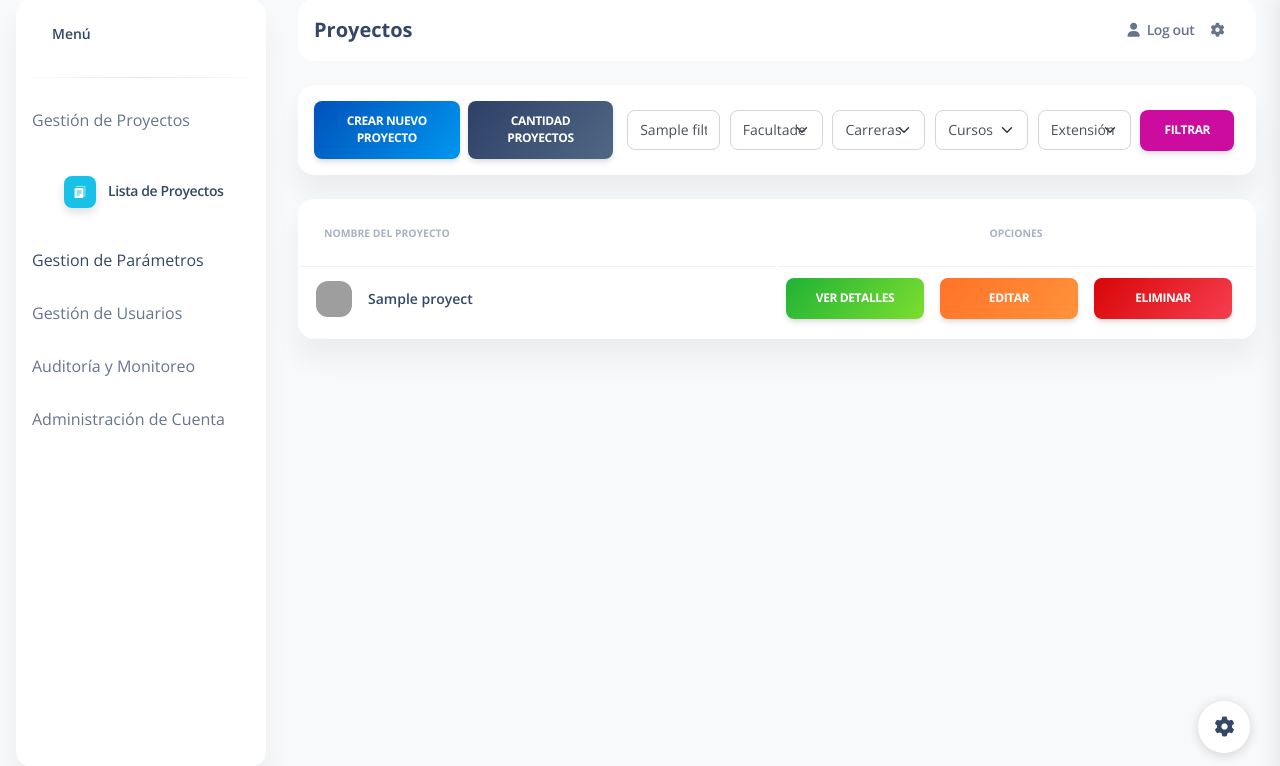
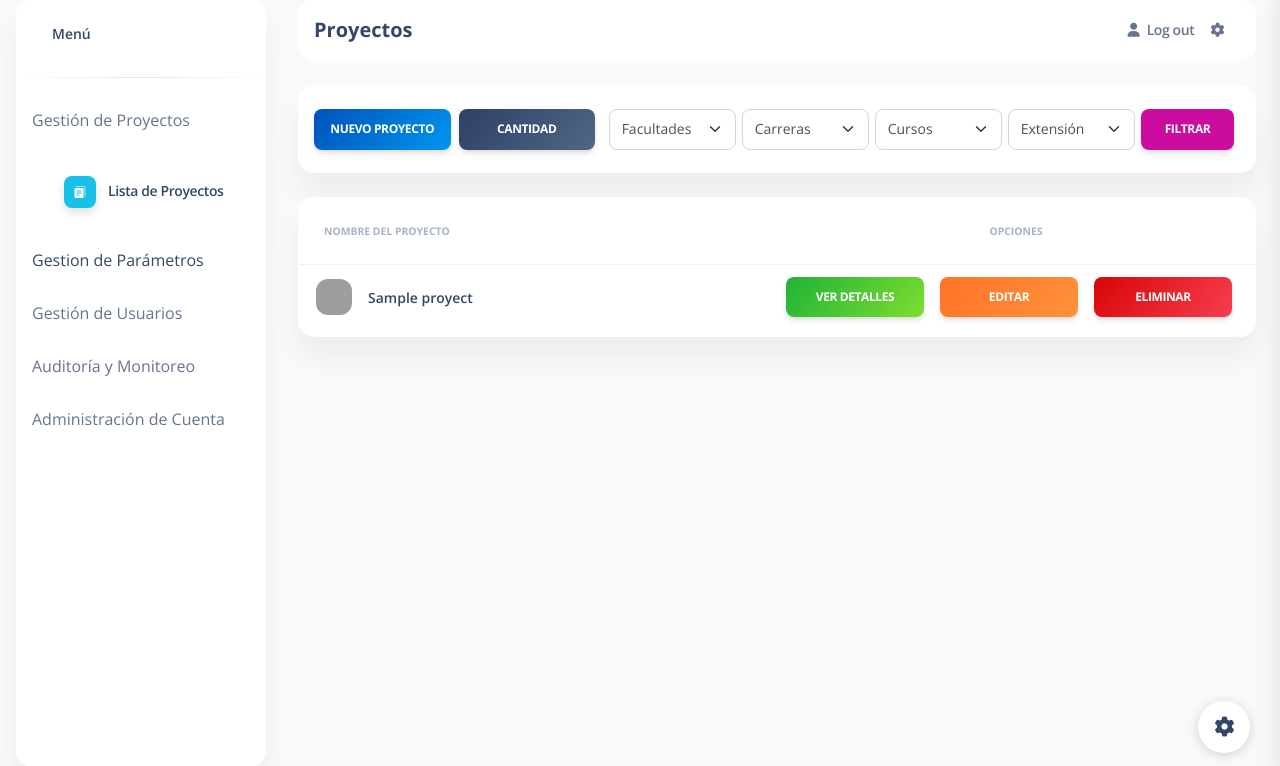
Before and after one commit to Gato513/FaskAPI_UCI_Repo_Proyects, a FastAPI app: template templates/project_management/show_project.html in a window 1280 px wide. Shown: the part 17-783 px from the top of the page. Run offline with FastAPI, Linux system fonts and the light colour scheme; the template is opened without the code that fills it: most values are stand-ins (such as "Sample title", 1, 10 or a date in 2020); parts of the project's set-up code (start-up, migrations or seed data) failed here and were passed over; some libraries are stand-ins or nearby versions; grey boxes are pictures that could not be loaded.

Commit message:
mejora de stilos

```diff
--- a/templates/parameter_management/courses.html
+++ b/templates/parameter_management/courses.html
@@ -519,7 +519,7 @@
 							</div>
 
 							<div
-								class="d-flex justify-content-between gap-2 gap-sm-6 text-center w-100 w-md-50 w-lg-35 ">
+								class="d-flex justify-content-between gap-2 text-center  w-md-50 w-lg-35 ">
 
 								<!-- Trabajando -->
 								<select class="form-select cursor-pointer" aria-label="Default select example"
--- a/templates/project_management/show_project.html
+++ b/templates/project_management/show_project.html
@@ -452,28 +452,25 @@
             <div class="d-flex align-items-center justify-content-evenly gap-2" style="min-height: 3.5rem">
 
               <!-- Botón de Crear Proyecto -->
-              <a class="mb-0 p-0 w-20" href="/dashboard/projects/create_project">
+              <a class="mb-0 p-0 w-15" href="/dashboard/projects/create_project">
                 <button type="button" class="btn bg-gradient-info mb-0 px-3 w-100">
-                  Crear Nuevo Proyecto
+                  Nuevo Proyecto
                 </button>
               </a>
 
               <!-- Botón de Proyectos por Carrera -->
-              <a class="mb-0 p-0 w-20" href="/dashboard/projects/projects_by_career">
+              <a class="mb-0 p-0 w-15" href="/dashboard/projects/projects_by_career">
                 <button type="button" class="btn bg-gradient-secondary mb-0 px-3 w-100">
-                  Cantidad Proyectos
+                  Cantidad
                 </button>
               </a>
 
               <!-- Contenedor de Filtros -->
               <form method="get" action="/dashboard/projects/show_project"
-                class="d-flex flex-wrap gap-1 justify-content-evenly align-items-center">
-                <!-- Filtro por Nombre de Proyecto -->
-                <input type="text" class="form-control w-15" name="nombre_proyecto" placeholder="Nombre Proyecto"
-                  value="{{ filters.nombre_proyecto }}" />
+                class="d-flex flex-wrap  justify-content-evenly align-items-center w-70">
 
                 <!-- Filtro por Facultad -->
-                <select class="form-select w-15" name="facultad">
+                <select class="form-select w-20" name="facultad">
                   <option value="">Facultades</option>
                   {% for facultad in faculties %}
                   <option value="{{ facultad.id_facultad }}" {% if filters.facultad==facultad.id_facultad %}selected{% endif
@@ -484,7 +481,7 @@
                 </select>
 
                 <!-- Filtro por Carrera -->
-                <select class="form-select w-15" name="carrera">
+                <select class="form-select w-20" name="carrera">
                   <option value="">Carreras</option>
                   {% for carrera in careers %}
                   <option value="{{ carrera.id_carrera }}" {% if filters.carrera==carrera.id_carrera %}selected{% endif %}>
@@ -494,7 +491,7 @@
                 </select>
 
                 <!-- Filtro por Curso -->
-                <select class="form-select w-15" name="curso">
+                <select class="form-select w-20" name="curso">
                   <option value="">Cursos</option>
                   {% for curso in courses %}
                   <option value="{{ curso.id_curso }}" {% if filters.curso==curso.id_curso %}selected{% endif %}>
@@ -504,7 +501,7 @@
                 </select>
 
                 <!-- Filtro por Extensión -->
-                <select class="form-select w-15" name="is_extension">
+                <select class="form-select w-20" name="is_extension">
                   <option value="">Extensión</option>
                   <option value="si" {% if filters.is_extension=='si' %}selected{% endif %}>Si</option>
                   <option value="no" {% if filters.is_extension=='no' %}selected{% endif %}>No</option>
```
